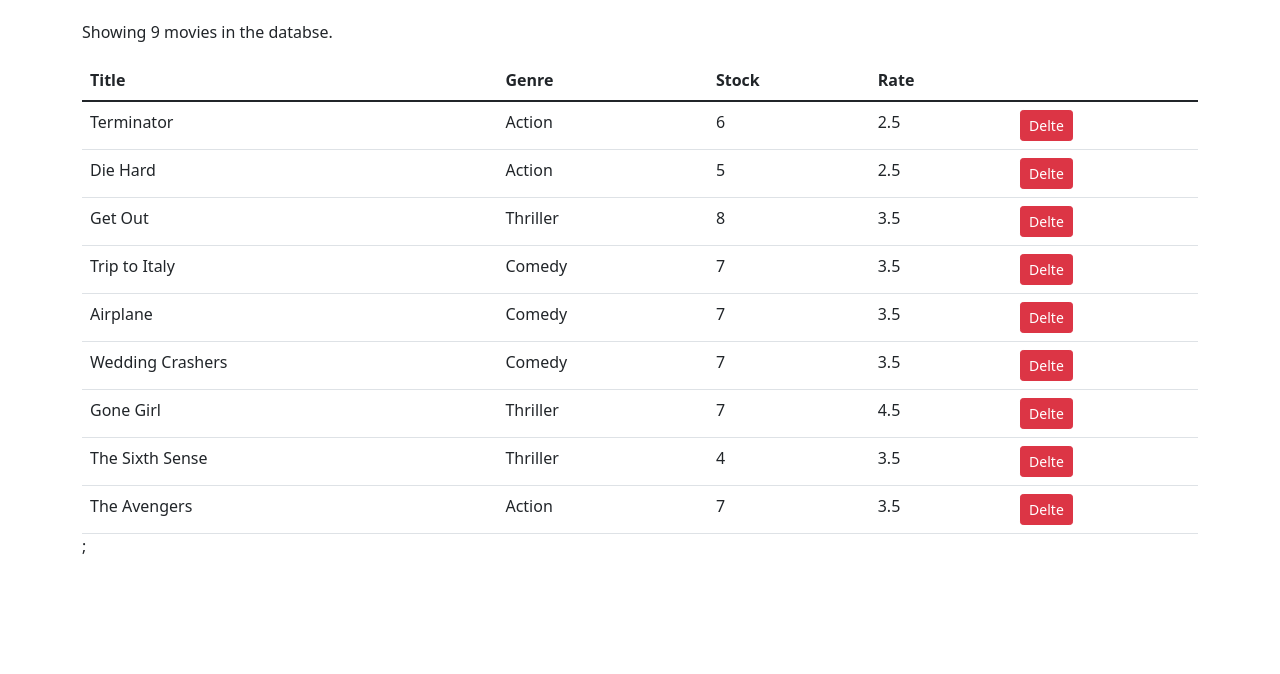
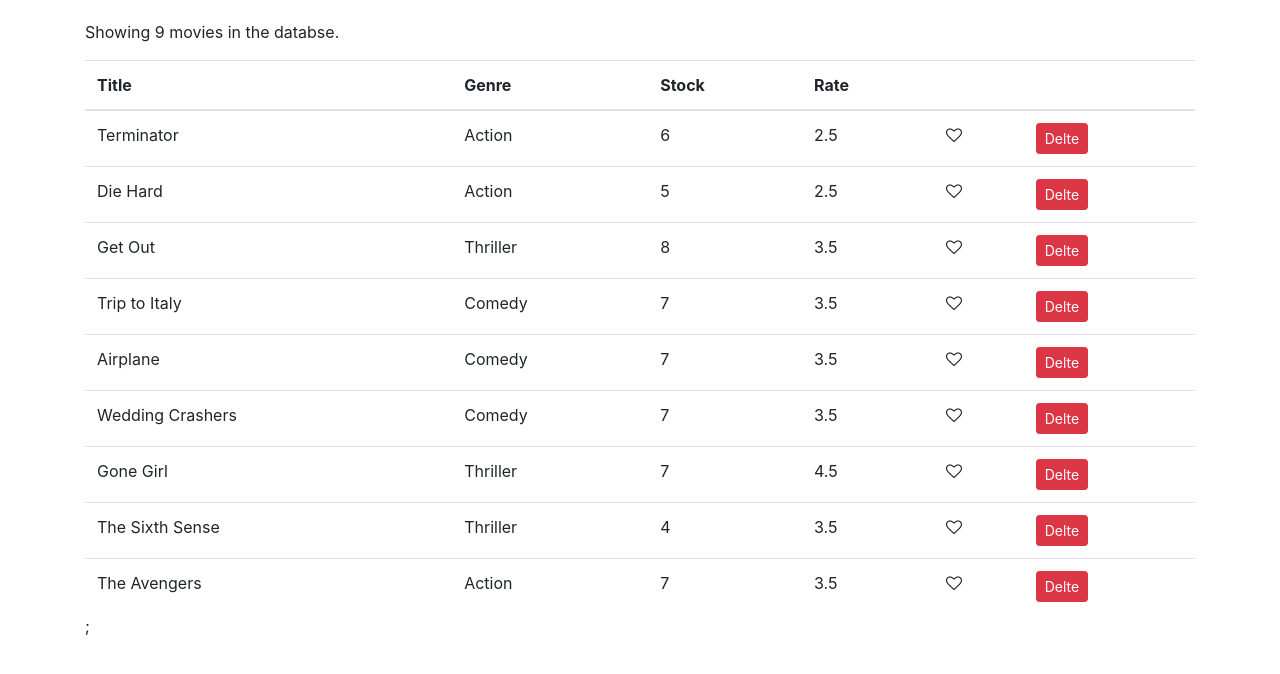
Before and after one commit to 99mac99/Tabel-React, a React (Create React App) app: page / in a window 1280 px wide. Shown: the top 674 px of the page. Built offline with nearby package versions, Linux system fonts and the light colour scheme.

Commit message:
add like component

```diff
--- a/package.json
+++ b/package.json
@@ -6,7 +6,8 @@
     "@testing-library/jest-dom": "^5.14.1",
     "@testing-library/react": "^11.2.7",
     "@testing-library/user-event": "^12.8.3",
-    "bootstrap": "^5.1.1",
+    "bootstrap": "^4.1.1",
+    "create-react-app": "^1.5.2",
     "font-awesome": "^4.7.0",
     "react": "^17.0.2",
     "react-dom": "^17.0.2",
--- /dev/null
+++ b/src/components/common/like.jsx
@@ -0,0 +1,21 @@
+import React, { Component } from 'react';
+
+
+const Like = props => {
+    let classes = "fa fa-heart";
+    if(!props.liked) classes += "-o";
+    return (
+        <i
+        onClick={props.onClick}
+        style={{ cursor: "pointer"}}
+        className={classes}
+        aria-hidden="true"
+       />
+    );
+}
+
+
+
+
+
+export default Like;
--- /dev/null
+++ b/src/components/common/pagination.jsx
@@ -0,0 +1,6 @@
+import React from 'react';
+const Pagination = (props) => {
+    return null;
+}
+
+export default Pagination;nulls
--- a/src/components/movies.jsx
+++ b/src/components/movies.jsx
@@ -1,5 +1,6 @@
 import React, { Component } from 'react';
 import { getMovies } from '../services/fakeMovieService';
+import Like from './common/like';
 
 class Movies extends Component {
 	state = {
@@ -10,6 +11,14 @@
         const movies = this.state.movies.filter(m => m._id !== movie._id);
         this.setState({ movies });
     };
+
+    handleLike = movie => {
+        const movies = [...this.state.movies];
+        const index = movies.indexOf(movie);
+        movies[index] = {...movies[index]};
+        movies[index].liked = !movies[index].liked;
+        this.setState({ movies });
+    }
 
 	render() {
 
@@ -27,6 +36,7 @@
                             <th>Stock</th>
                             <th>Rate</th>
                             <th></th>
+                            <th></th>
                         </tr>
                     </thead>
                     <tbody>
@@ -36,6 +46,9 @@
                                 <td>{movie.genre.name}</td>
                                 <td>{movie.numberInStock}</td>
                                 <td>{movie.dailyRentalRate}</td>
+                                <td>
+                                    <Like liked={movie.liked} onClick={this.handleLike}/>
+                                </td>
                                 <td>
                                     <button
                                         onClick={() => this.handleDelete(movie)}
```
Also changed, not shown: 1 other file (tests, documents, lock files or other folders).
